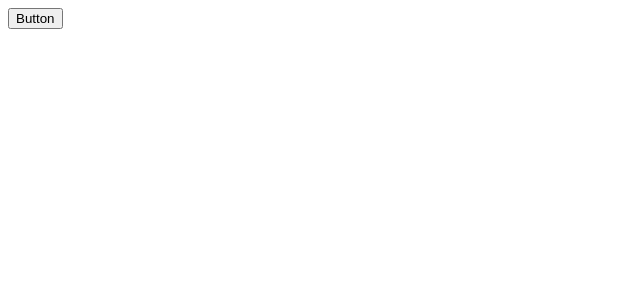
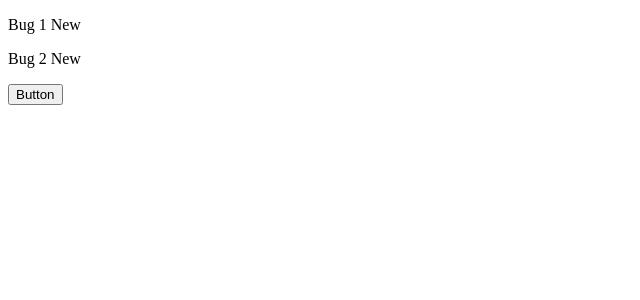
Before and after one commit to contacttokunal/react-basic, a React (Vite) app: page / in a window 1280 px wide. Shown: the top 300 px of the page, without its empty margins (0-640 px from the left). Built offline with nearby package versions, Linux system fonts and the light colour scheme.

Commit message:
Update arry of object using immer libarary

```diff
--- a/package.json
+++ b/package.json
@@ -11,6 +11,7 @@
   "dependencies": {
     "@types/styled-components": "^5.1.26",
     "bootstrap": "^5.2.3",
+    "immer": "^10.0.1",
     "react": "^18.2.0",
     "react-dom": "^18.2.0",
     "react-icons": "^4.8.0",
--- a/src/App.tsx
+++ b/src/App.tsx
@@ -1,4 +1,5 @@
 import { useState } from "react";
+import { produce } from "immer";
 
 const App = () => {
   const [bugs, setBugs] = useState([
@@ -7,15 +8,21 @@ const App = () => {
   ]);
 
   const handleClick = () => {
-    const bugStatus = bugs.map((bug) =>
-      bug.id === 1 ? { ...bug, fixed: true } : bug
+    setBugs(
+      produce((draft) => {
+        const bug = draft.find((bug) => bug.id === 1);
+        if (bug) bug.fixed = true;
+      })
     );
-    setBugs(bugStatus);
   };
 
   return (
     <div>
-      {bugs.map((bug) => bug.fixed)}
+      {bugs.map((bug) => (
+        <p key={bug.id}>
+          {bug.title} {bug.fixed === true ? "Fixed" : "New"}
+        </p>
+      ))}
       <button onClick={handleClick}>Button</button>
     </div>
   );
```
Also changed, not shown: 1 other file (tests, documents, lock files or other folders).
